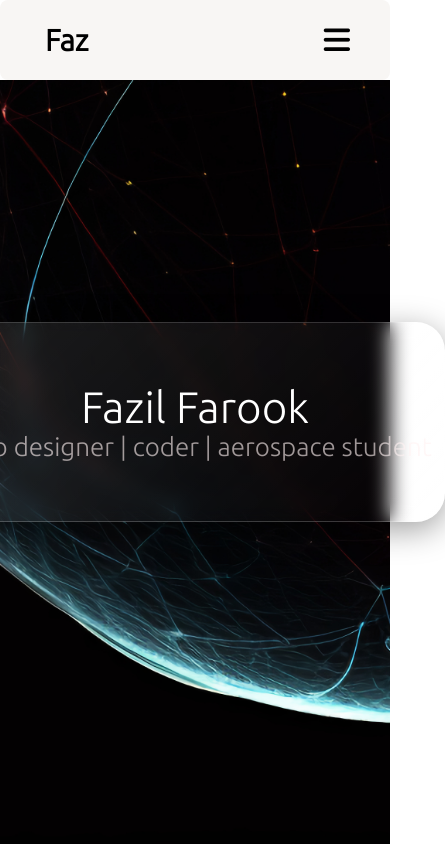
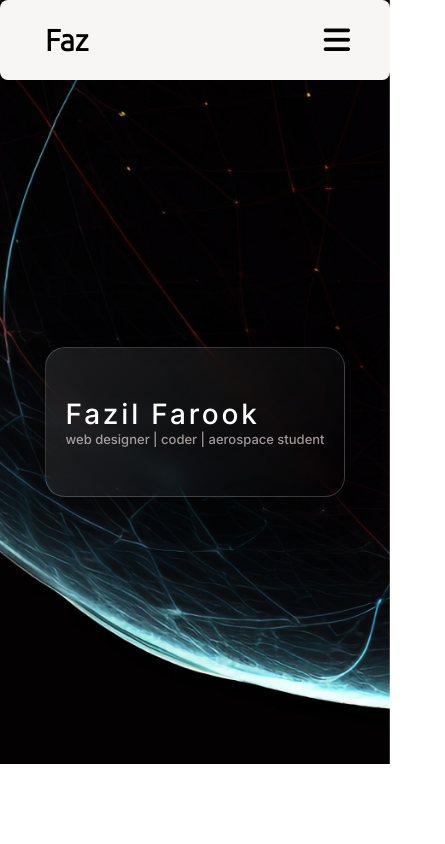
Before and after one commit to FaziFazoo/pf_website, a plain HTML site: page index.html in a window 390 px wide. Shown: the whole page, 445 px wide, since content can reach past the window. Drawn offline with Linux system fonts and the light colour scheme.

Commit message:
Second Commit

```diff
--- a/index.html
+++ b/index.html
@@ -15,13 +15,17 @@
     <link rel="preconnect" href="https://fonts.gstatic.com" crossorigin>
     <link href="https://fonts.googleapis.com/css2?family=Ruda&display=swap" rel="stylesheet">
     <link rel="preconnect" href="https://fonts.gstatic.com" crossorigin>
+    <link rel="preconnect" href="https://fonts.googleapis.com">
+    <link rel="preconnect" href="https://fonts.gstatic.com" crossorigin>
+    <link href="https://fonts.googleapis.com/css2?family=Inter:wght@500&display=swap" rel="stylesheet">
     <!-- CSS -->
     <link rel="stylesheet" href="styles.css">
     <!-- Font-awesome -->
      <script src="https://kit.fontawesome.com/09ffbb126a.js" crossorigin="anonymous"></script>
 </head>
 <body>
-    <!-- Navbar -->
+    <header>
+        <!-- Navbar -->
     <nav>
         <input type="checkbox" id="check">
         <label for="check" class="checkbtn">
@@ -36,10 +40,15 @@
             <li><a href="#">contacts</a></li>
         </ul>
     </nav>
+    </header>
+
     <section>
         <div class="container glass">
             <div class="name-div">
-                <h1>Fazil Farook</h1>
+                <div class="typewriter">
+                    <span>Fazil Farook</span>
+                </div>
+
                 <h3>web designer | coder | aerospace student</h3>
             </div>
         </div>
--- a/styles.css
+++ b/styles.css
@@ -1,3 +1,9 @@
+:root{
+    --font-1:'Ubuntu', sans-serif;
+    --font-2:'Ruda', sans-serif;
+    --font-3:'Inter', sans-serif;
+}
+
 *{
     padding: 0;
     margin:0;
@@ -6,14 +12,8 @@
     list-style: none;
 }
 
-
-body{
-    font-family: 'Ubuntu', sans-serif;
-    position: relative;
-
-
-}
 nav{
+    font-family: var(--font-1);
     border-radius: 8px;
     background: #F8F6F4;
     height: 80px;
@@ -47,7 +47,7 @@ nav ul li a{
     color:black;
     padding: 7px 13px;
     font-size: 18px;
-    border-radius: 3px;
+    border-radius: 12px;
     font-style: normal;
     padding:  5px 10px;
 }
@@ -72,6 +72,79 @@ a.active,a:hover{
     display:none;
 }
 
+
+
+
+section{
+    background: url(10.png) no-repeat;
+    background-size: cover;
+    height: calc(100vh - 80px);
+    background-position: center;
+    background-attachment: fixed;
+
+
+}
+.container{
+    font-family: var(--font-3);
+    width:450px;
+    height:200px;
+    margin: auto;
+    display: grid;
+    place-items: center;
+    position: absolute;
+    top: 50%;
+    left: 50%;
+    transform: translate(-50%, -50%);
+
+
+}
+.typewriter {
+    overflow: hidden; /* Hide overflowing text */
+    white-space: nowrap; /* Prevent line breaks */
+    letter-spacing: 0.1em; /* Adjust spacing for typewriter effect */
+    animation: typing 3s steps(30, end), blink-caret 0.75s step-end infinite;
+    color: #FFF;
+    font-size: 38px;
+    font-weight: 400px;
+    line-height: auto;
+  }
+
+  @keyframes typing {
+    from {
+      width: 0;
+    }
+    to {
+      width: 100%;
+    }
+  }
+
+  @keyframes blink-caret {
+    from,
+    to {
+      border-color: transparent;
+    }
+    50% {
+      border-color: #000;
+    }
+  }
+
+h3{
+    color: rgba(255, 242, 242, 0.61);
+    font-size: 18px;
+    font-style: normal;
+    font-weight: 200;
+    line-height: normal;
+}
+
+.glass{
+    background: linear-gradient(135deg, rgba(255,255,255,0.1), rgba(255,255,255,0));
+    backdrop-filter: blur(10px);
+    -webkit-backdrop-filter: blur(10px);
+    border-radius: 20px;
+    border: 1px solid rgba(255,255,255,0.18);
+    box-shadow: 0 8px 32px 0 rgba(0,0,0,0.37);
+}
+
 @media (max-width:952px){
 
     label.logo{
@@ -80,12 +153,6 @@ a.active,a:hover{
     }
     nav ul li a{
         font-size: 16px;
-    }
-    .container{
-        width:10%;
-        height:75%;
-        position: fixed;
-
     }
 }
 @media (max-width:858px){
@@ -99,18 +166,22 @@ a.active,a:hover{
     ul{
         position: fixed;
         width: 100px;
-        height: 100vh;
+        height: auto;
         background:#F8F6F4;
-        top:80px;
+        top:60px;
         left: -100%;
         text-align: center;
         transition: all .5s;
+    }
+    nav{
+        position:fixed;
+        z-index:100;
     }
 
     nav ul li {
         display: block;
         margin: 50px 0;
-        line-height: 30px;
+        line-height: 10px;
     }
 
     nav ul li a{
@@ -122,54 +193,18 @@ a.active,a:hover{
         color: white;
     }
     #check:checked ~ ul{
-        left: 0 ;
+        left:0 ;
     }
 
+    .container{
+        width:300px;
+        height:150px;
 
+    }
+    .typewriter{
+       font-size: 28px;
+    }
+    h3{
+        font-size: 13px;
+    }
 }
-
-
-section{
-    background: url(10.png) no-repeat;
-    background-size: cover;
-    height: calc(100vh - 80px);
-    background-position: center;
-
-
-}
-.container{
-    width:500px;
-    height:200px;
-    margin: auto;
-    display: grid;
-    place-items: center;
-    position: absolute;
-    top: 50%;
-    left: 50%;
-    transform: translate(-50%, -50%);
-
-
-}
-.glass{
-    background: linear-gradient(135deg, rgba(255,255,255,0.1), rgba(255,255,255,0));
-    backdrop-filter: blur(10px);
-    -webkit-backdrop-filter: blur(10px);
-    border-radius: 29px;
-    border: 1px solid rgba(255,255,255,0.18);
-    box-shadow: 0 8px 32px 0 rgba(0,0,0,0.37);
-}
-h1{
-    color: #FFF;
-    font-size: 44px;
-    font-style: normal;
-    font-weight: 400;
-    text-align: center;
-    line-height: normal;
-}
-h3{
-    color: rgba(255, 242, 242, 0.61);
-    font-size: 26px;
-    font-style: normal;
-    font-weight: 400;
-    line-height: normal;
-}
```
